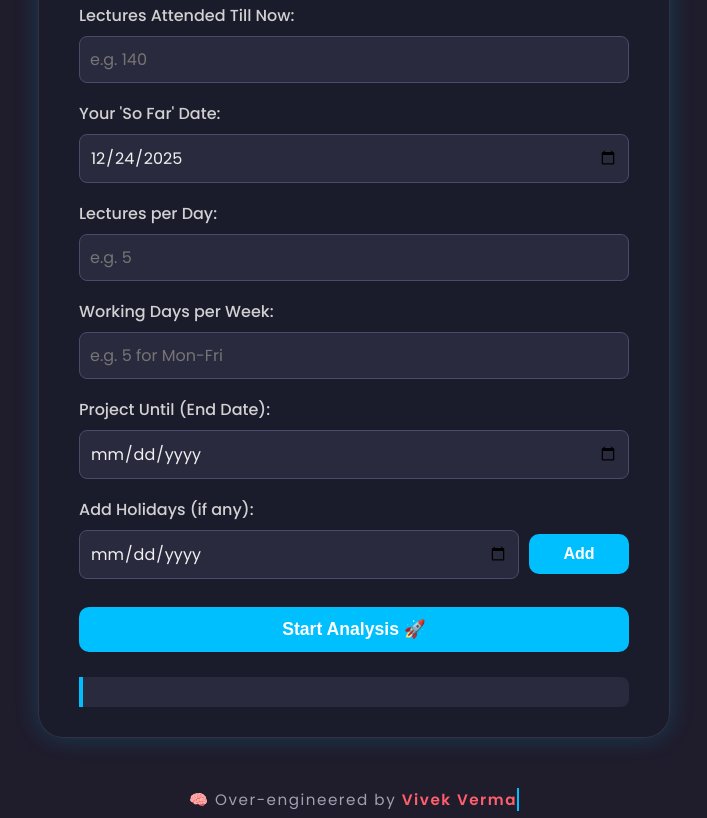
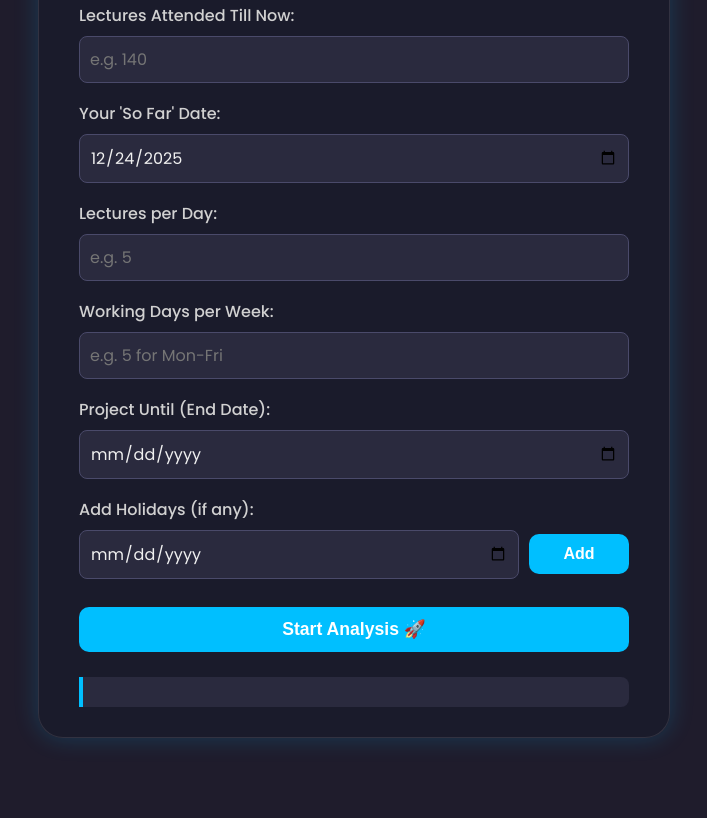
Before and after one commit to MavericK1oo1/Bunk-Dynamics, a plain HTML site: page option1.html in a window 1280 px wide. Shown: the part 424-1242 px from the top of the page, without its empty margins (286-993 px from the left). After the commit the page ends 1212 px from the top, so only its background shows below. Drawn offline with Linux system fonts and the light colour scheme.

Commit message:
option1.html

```diff
--- a/option1.html
+++ b/option1.html
@@ -60,9 +60,7 @@
   </div>
 
   <script src="option1.js"></script>
-  <div class="typewriter">
-  <p>🧠 Over-engineered by <span>Vivek Verma</span></p>
-</div>
+
 
 </body>
 </html>
```
